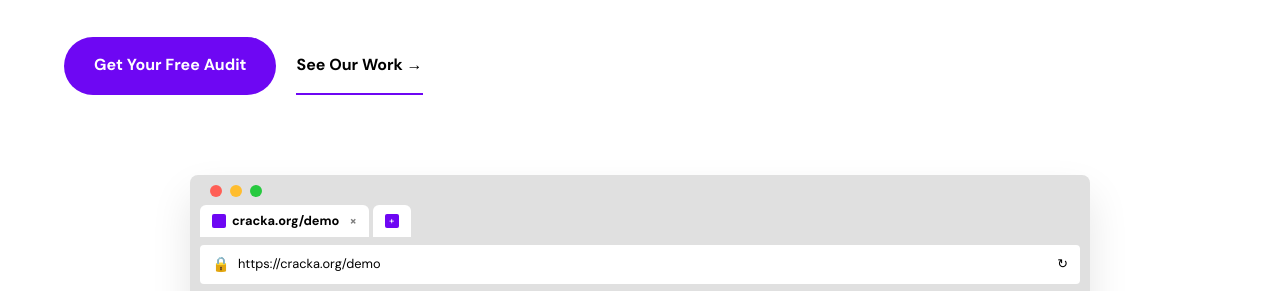
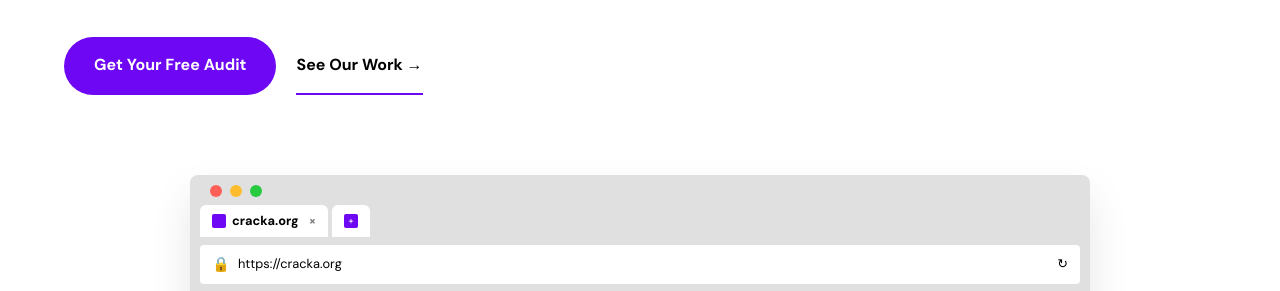
Before and after one commit to crackar/234t6yikufnhgrdfeawr356turhe3r4567890oikjmnbvcdsertyuiokjhgfdsazxcvb32456789098987ujhgfcxvdbvmlkitrd, a plain HTML site: page index.html in a window 1280 px wide. Shown: the part 429-720 px from the top of the page. Drawn offline with Linux system fonts and the light colour scheme; grey boxes are pictures that could not be loaded.

Commit message:
Update index.html

```diff
--- a/index.html
+++ b/index.html
@@ -8,16 +8,18 @@
     <link rel="preconnect" href="https://fonts.gstatic.com" crossorigin>
     <link href="https://fonts.googleapis.com/css2?family=DM+Sans:wght@400;500;700&family=Space+Grotesk:wght@600&display=swap" rel="stylesheet">
     <link rel="stylesheet" href="styles.css">
+    <!-- GitHub Pages Configuration -->
+    <link rel="canonical" href="https://cracka.org">
 </head>
 <body>
     <!-- Navigation -->
     <nav>
         <div class="container">
-            <a href="#" class="logo">CRACKA<span class="dot">.</span></a>
+            <a href="https://cracka.org" class="logo">CRACKA<span class="dot">.</span></a>
             <div class="nav-links">
-                <a href="#services">Services</a>
-                <a href="#work">Work</a>
-                <a href="#contact" class="cta-nav">Get a Quote</a>
+                <a href="https://cracka.org#services">Services</a>
+                <a href="https://cracka.org#work">Work</a>
+                <a href="https://cracka.org#contact" class="cta-nav">Get a Quote</a>
             </div>
         </div>
     </nav>
@@ -28,8 +30,8 @@
             <h1>Websites for businesses <span class="underline">who give a damn</span>.</h1>
             <p class="subtitle">We design <strong>high-converting</strong>, no-template websites for Perth businesses tired of looking like a 2008 MySpace page.</p>
             <div class="cta-group">
-                <a href="#contact" class="cta-button">Get Your Free Audit</a>
-                <a href="#work" class="cta-secondary">See Our Work →</a>
+                <a href="https://cracka.org#contact" class="cta-button">Get Your Free Audit</a>
+                <a href="https://cracka.org#work" class="cta-secondary">See Our Work →</a>
             </div>
 
             <!-- Browser Window -->
@@ -43,7 +45,7 @@
                     <div class="browser-tabs">
                         <div class="tab active">
                             <span class="favicon"></span>
-                            <span>cracka.org/demo</span>
+                            <span>cracka.org</span>
                             <span class="close-tab">×</span>
                         </div>
                         <div class="tab">
@@ -52,12 +54,12 @@
                     </div>
                     <div class="browser-address-bar">
                         <span class="security-icon">🔒</span>
-                        <span>https://cracka.org/demo</span>
+                        <span>https://cracka.org</span>
                         <span class="refresh">↻</span>
                     </div>
                 </div>
                 <div class="browser-content">
-                    <iframe src="demo.html" frameborder="0"></iframe>
+                    <iframe src="https://cracka.org" frameborder="0" title="Live Preview" style="width: 100%; height: 500px;"></iframe>
                 </div>
             </div>
         </div>
@@ -102,10 +104,18 @@
                 <p><a href="tel:0480232926">0480 232 926</a> | <a href="mailto:hamish@cracka.org">hamish@cracka.org</a></p>
             </div>
             <div class="footer-right">
-                <a href="#" class="social">Instagram</a>
-                <a href="#" class="social">LinkedIn</a>
+                <a href="https://instagram.com/cracka" class="social">Instagram</a>
+                <a href="https://linkedin.com/company/cracka" class="social">LinkedIn</a>
             </div>
         </div>
     </footer>
+
+    <!-- GitHub Pages Script -->
+    <script>
+        // Redirect to custom domain if on GitHub Pages URL
+        if (window.location.hostname === 'yourgithubname.github.io') {
+            window.location.href = 'https://cracka.org';
+        }
+    </script>
 </body>
 </html>
```
